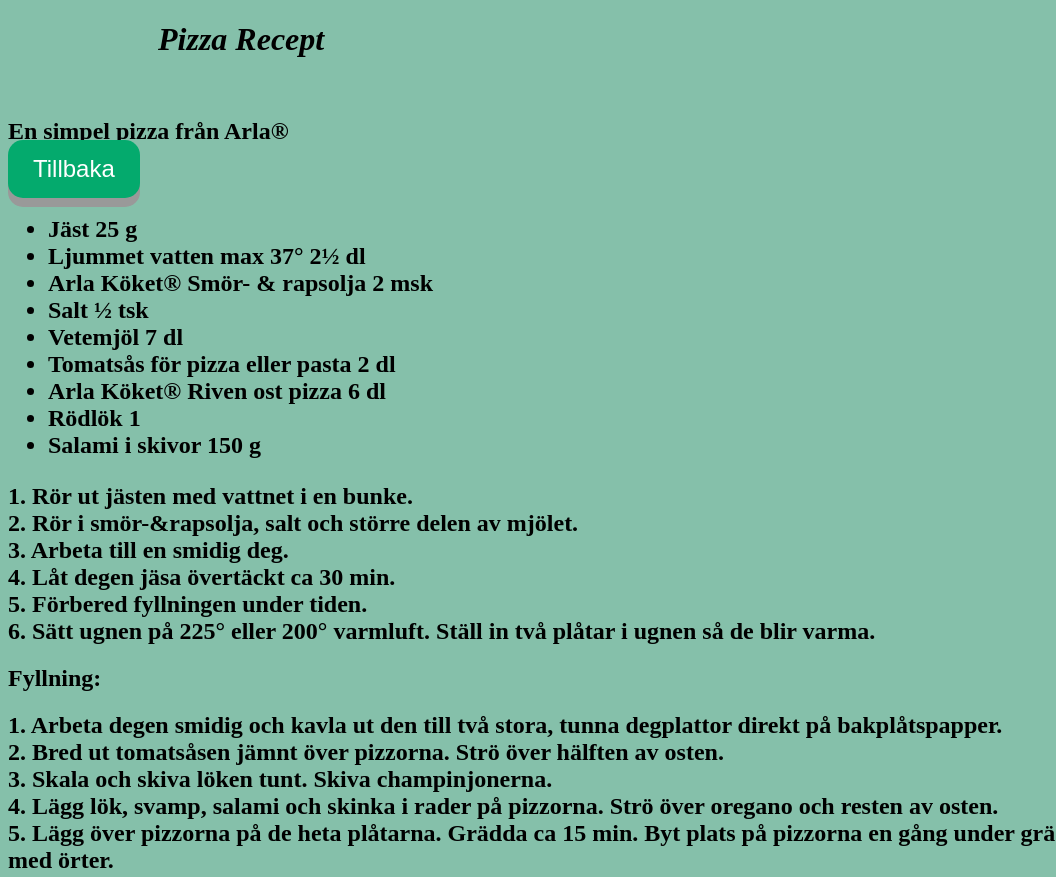
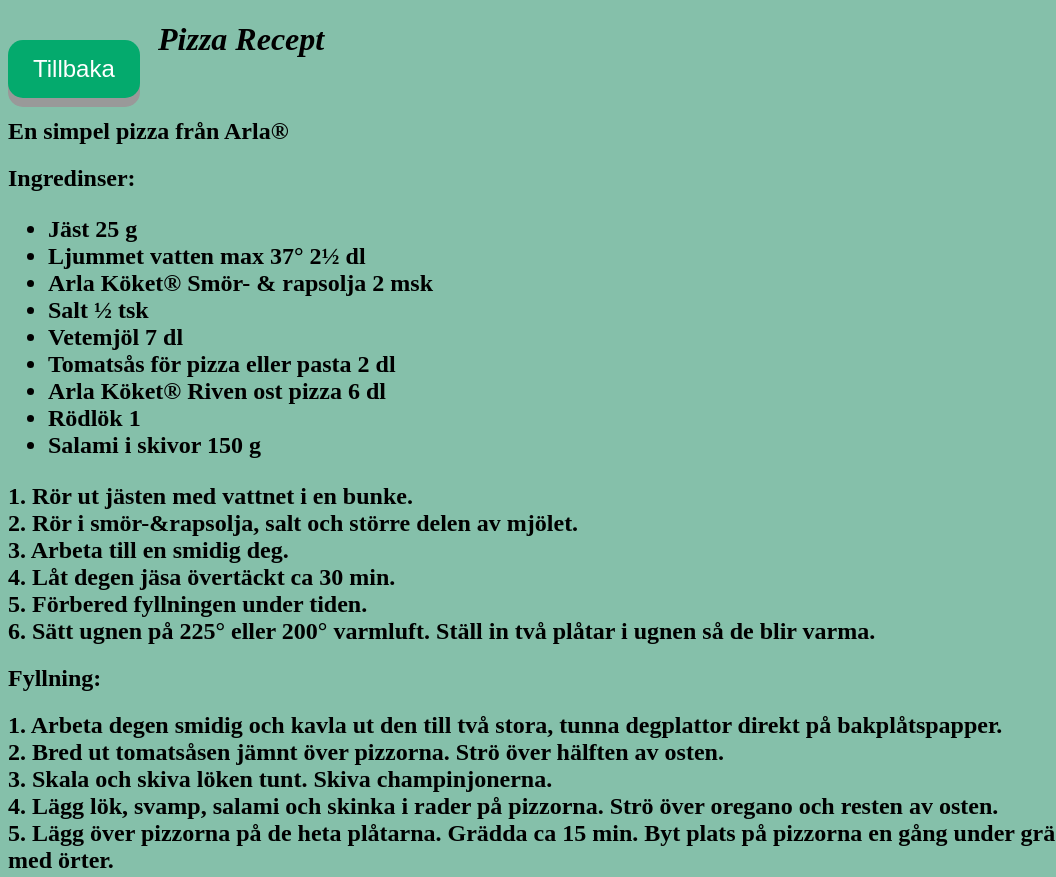
Before and after one commit to Theguy829/Theguy829, a plain HTML site: page pizza_recept.html in a window 1280 px wide. Shown: the top 877 px of the page, without its empty margins (0-1056 px from the left). Drawn offline with Linux system fonts and the light colour scheme.

Commit message:
Update style.css
tillbaka knapp på pizza fungera ej fixade nu

```diff
--- a/style.css
+++ b/style.css
@@ -23,7 +23,7 @@
   }
 #tillbaka{
   position: relative;
-  top: -800px;
+  top: -900px;
 }
 .hello {
   position: relative;
```
